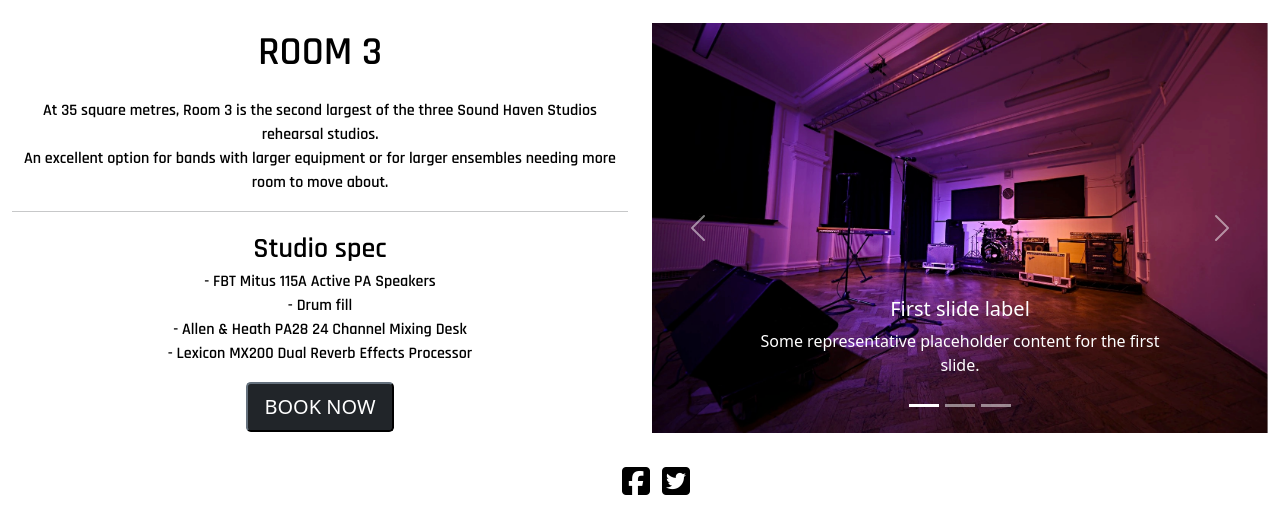
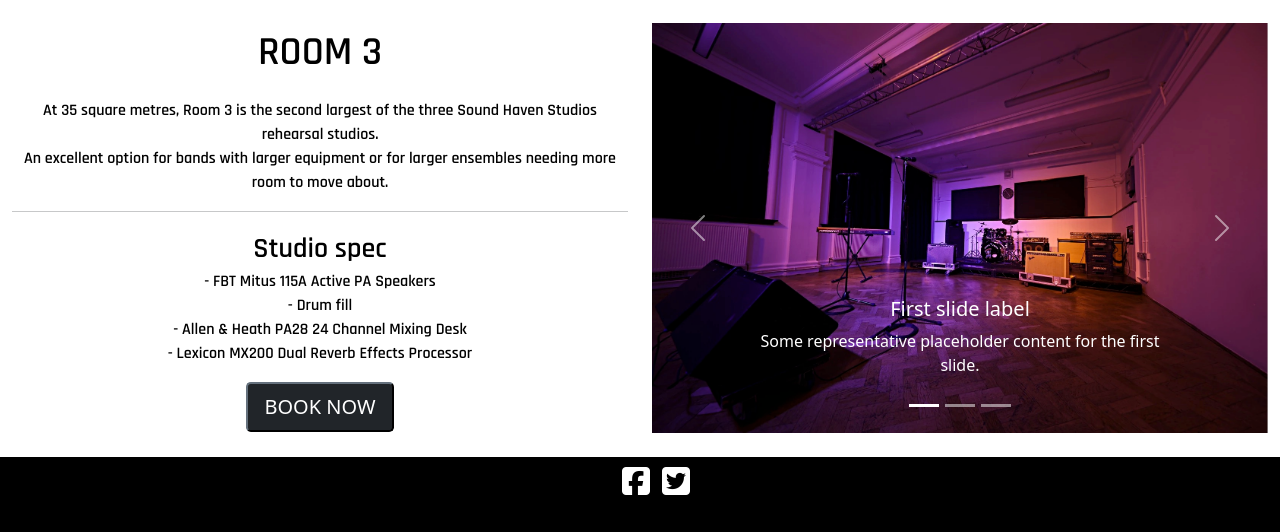
Before and after one commit to DPHamdev/MP-4, a Django app: page / in a window 1280 px wide. Shown: the part 1502-2034 px from the top of the page. Run offline with Django 3.2, Linux system fonts and the light colour scheme; some libraries are stand-ins or nearby versions.

Commit message:
Changed color format for footer on home page

```diff
--- a/static/css/base.css
+++ b/static/css/base.css
@@ -55,11 +55,11 @@ footer {
     height: 75px;
     bottom: 0;
     width: 100%;
-    background-color: white;
+    background-color: black;
 }
 
 .footer-link {
-    color: black !important;
+    color: white !important;
 }
 
 .socials {
```
